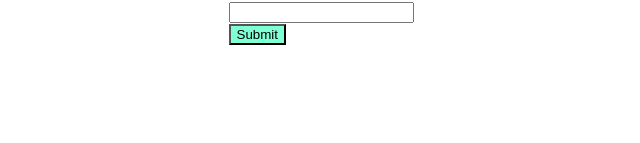
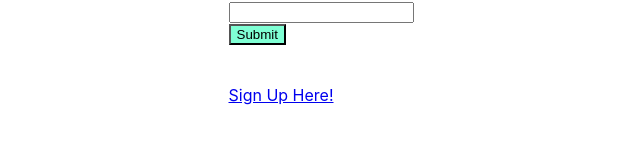
Before and after one commit to admtrader/instatrade-react, a React (Create React App) app: page / in a window 1280 px wide. Shown: the part 207-350 px from the top of the page, without its empty margins (319-959 px from the left). Built offline with nearby package versions, Linux system fonts and the light colour scheme.

Commit message:
added signup page

```diff
--- a/src/Components/Login/Login.js
+++ b/src/Components/Login/Login.js
@@ -1,5 +1,6 @@
 import { useState } from "react";
 import "./Login.css"
+import { Link } from 'react-router-dom';
 
 
 async function loginUser(credentials) {
@@ -43,7 +44,8 @@ export default function Login({ setToken }) {
         </label>
         <div>
           <button type="submit">Submit</button>
-        </div>
+        </div><br/><br/>
+        <Link to='/signup' >Sign Up Here!</Link>
       </form>
     </div>
   )
```
